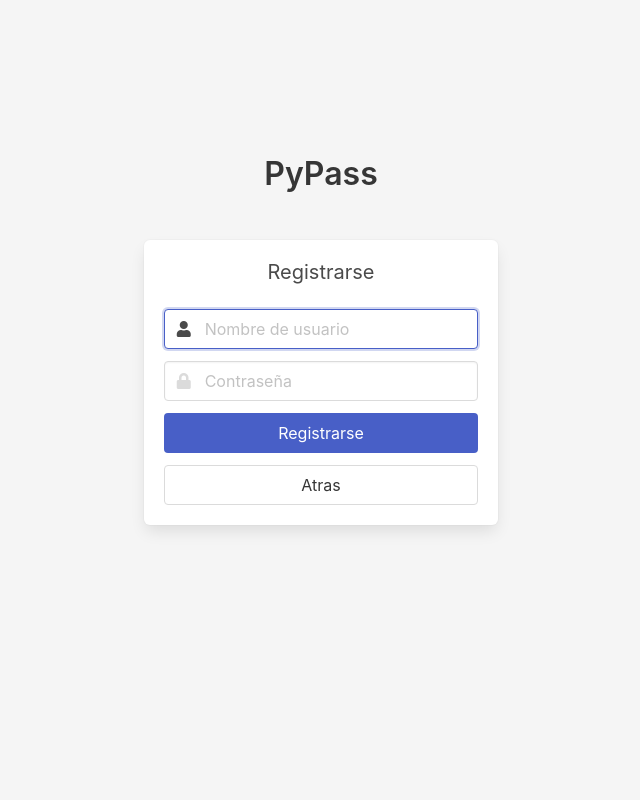
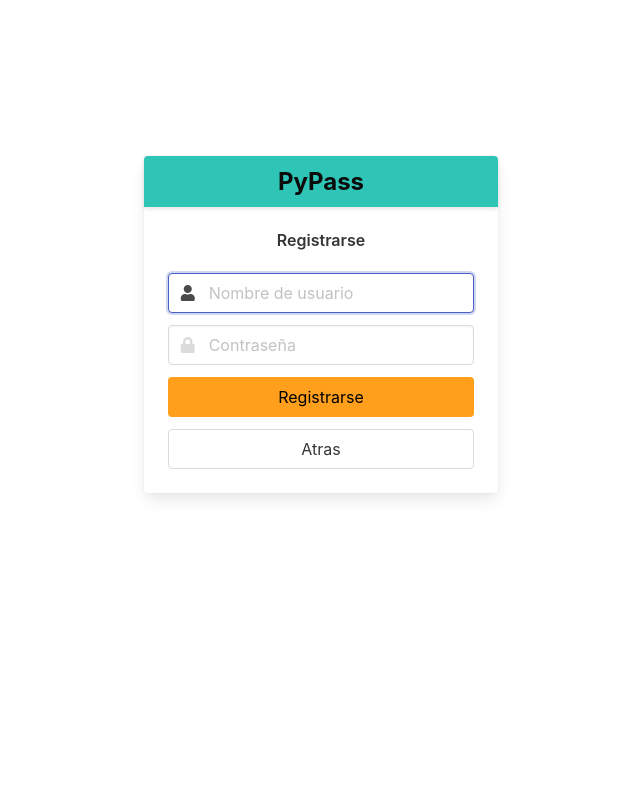
Before and after one commit to yvanvrela/11Pass, a Flask app: page /auth/signup in a window 1280 px wide. Shown: the whole page, without its empty margins (319-959 px from the left). Run offline with Flask 2, Linux system fonts and the light colour scheme; some libraries are stand-ins or nearby versions.

Commit message:
change color login and signup

```diff
--- a/app/static/main.css
+++ b/app/static/main.css
@@ -31,8 +31,23 @@ body {
     color: black !important;
 }
 
+.has-text-orange{
+    color: #ff9f1c !important;
+}
+
+
 .is-green-aqua{
     background-color: #2ec4b6;
     border-color: transparent;
     color:  white;
 }
+
+.has-background-green-aqua{
+    background-color: #2ec4b6 !important;
+}
+
+.is-green-aqua-light{
+    background-color: #CBF3F0;
+    border-color: transparent;
+    color:  black !important;
+}
--- a/app/templates/layout_credentials.html
+++ b/app/templates/layout_credentials.html
@@ -20,8 +20,8 @@
     </title>
 </head>
 
-<body class="has-background-light">
-    <section class="hero is-medium has-background-light">
+<body class="has-background-white">
+    <section class="hero is-medium has-background-white">
 
         {% for message in get_flashed_messages() %}
 
@@ -45,17 +45,19 @@
 
             <div class="column  container is-4 is-6-tablet-only">
 
-                <div class="content has-text-centered">
-                    <h3 class="title is-3" >
-                        PyPass
-                    </h3>
+                <div class="card">
+                    <div class="card-header has-background-green-aqua">
+                        <p class="card-header-title title is-4 is-centered has-text-black">
+                            PyPass
+                        </p>
+                    </div>
+
+                    <div class="card-content">
+                        {% block content %}
+
+                        {% endblock %}
+                    </div>
                 </div>
-
-                <br>
-
-                {% block content %}
-
-                {% endblock %}
             </div>
 
         </div>
--- a/app/templates/signup.html
+++ b/app/templates/signup.html
@@ -7,10 +7,10 @@ Signup
 
 {% block content %}
 
-<form class="box" action="{{ url_for('auth.signup') }}" method="POST">
+<form action="{{ url_for('auth.signup') }}" method="POST">
 
-    <div class="mb-5 has-text-centered">
-        <h6 class="subtitle is-5">
+    <div class="content has-text-centered">
+        <h6 class="title">
             Registrarse
         </h6>
     </div>
@@ -39,7 +39,7 @@ Signup
 
     <div class="field">
         <p class="control">
-            {{ signup_form.submit(class="button is-fullwidth is-link") }}
+            {{ signup_form.submit(class="button is-orange is-fullwidth") }}
         </p>
     </div>
 
```
Also changed, not shown: app/templates/login.html (+4 -6 lines).
